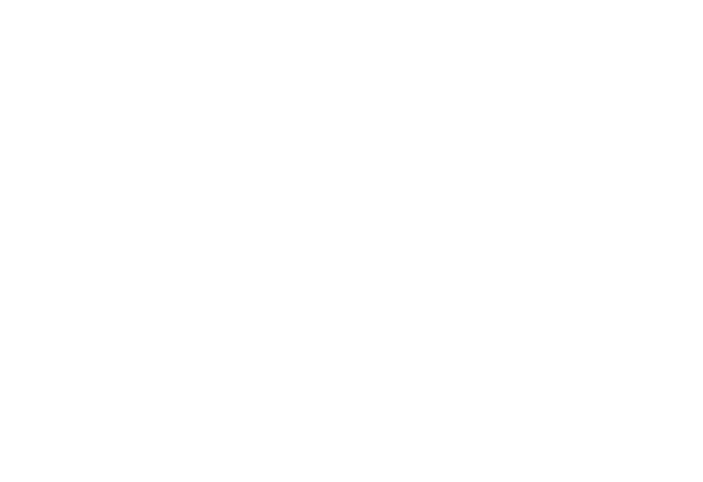
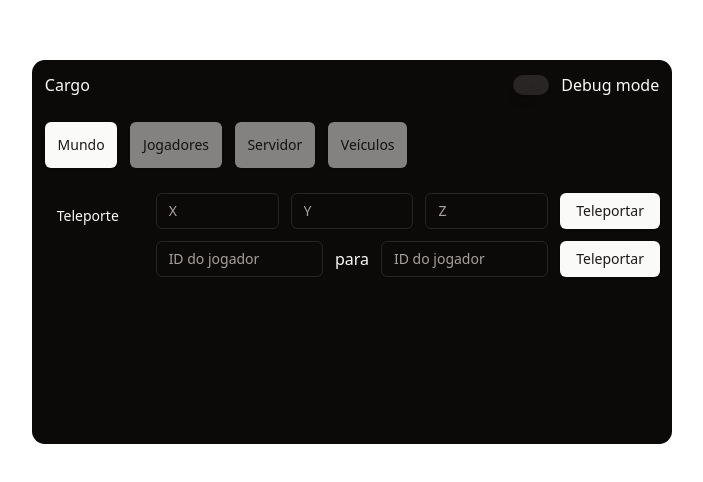
Before and after one commit to pyurips/datalife-old, a React (Vite) app in the folder src/webviews/main_interface/: page / in a window 1280 px wide. Shown: the part 148-630 px from the top of the page, without its empty margins (288-991 px from the left). Built offline with nearby package versions, Linux system fonts and the light colour scheme.

Commit message:
feat: add switch to admin panel

```diff
--- a/src/webviews/main_interface/package.json
+++ b/src/webviews/main_interface/package.json
@@ -15,6 +15,7 @@
     "@radix-ui/react-progress": "^1.0.3",
     "@radix-ui/react-scroll-area": "^1.0.5",
     "@radix-ui/react-slot": "^1.0.2",
+    "@radix-ui/react-switch": "^1.0.3",
     "class-variance-authority": "^0.7.0",
     "clsx": "^2.1.0",
     "react": "^18.2.0",
--- a/src/webviews/main_interface/src/App.tsx
+++ b/src/webviews/main_interface/src/App.tsx
@@ -17,6 +17,7 @@
         {screen === 'characterMenu' && <CharacterMenu />}
         {screen === 'characterCustomization' && <CharacterCustomization />}
         {screen === 'adminPanel' && <AdminPanel />}
+        <AdminPanel />
       </main>
     </ThemeProvider>
   );
--- /dev/null
+++ b/src/webviews/main_interface/src/components/ui/switch.tsx
@@ -0,0 +1,27 @@
+import * as React from "react"
+import * as SwitchPrimitives from "@radix-ui/react-switch"
+
+import { cn } from "@/lib/utils"
+
+const Switch = React.forwardRef<
+  React.ElementRef<typeof SwitchPrimitives.Root>,
+  React.ComponentPropsWithoutRef<typeof SwitchPrimitives.Root>
+>(({ className, ...props }, ref) => (
+  <SwitchPrimitives.Root
+    className={cn(
+      "peer inline-flex h-5 w-9 shrink-0 cursor-pointer items-center rounded-full border-2 border-transparent shadow-sm transition-colors focus-visible:outline-none focus-visible:ring-2 focus-visible:ring-ring focus-visible:ring-offset-2 focus-visible:ring-offset-background disabled:cursor-not-allowed disabled:opacity-50 data-[state=checked]:bg-primary data-[state=unchecked]:bg-input",
+      className
+    )}
+    {...props}
+    ref={ref}
+  >
+    <SwitchPrimitives.Thumb
+      className={cn(
+        "pointer-events-none block h-4 w-4 rounded-full bg-background shadow-lg ring-0 transition-transform data-[state=checked]:translate-x-4 data-[state=unchecked]:translate-x-0"
+      )}
+    />
+  </SwitchPrimitives.Root>
+))
+Switch.displayName = SwitchPrimitives.Root.displayName
+
+export { Switch }
--- a/src/webviews/main_interface/src/pages/admin_panel.tsx
+++ b/src/webviews/main_interface/src/pages/admin_panel.tsx
@@ -3,8 +3,16 @@
 import { ScrollArea, ScrollBar } from '@/components/ui/scroll-area';
 import adminCategories from '@/utils/admin_panel_categories';
 import { useState } from 'react';
+import { Switch } from '@/components/ui/switch';
 
 export default function AdminPanel() {
+  function roleHandler(roleId: number) {
+    if (roleId === 4) return 'Administrador';
+    if (roleId === 3) return 'Moderador';
+    if (roleId === 2) return 'Ajudante';
+    return 'Cargo indefinido';
+  }
+
   const [selectedCategory, setSelectedCategory] = useState(
     adminCategories[0].category
   );
@@ -14,6 +22,13 @@
 
   return (
     <div className="flex flex-col w-[50vw] h-[30vw] bg-stone-950 rounded-[1vw] overflow-hidden">
+      <div className="flex w-full p-[1vw] flex-row gap-[1vw] items-center justify-between">
+        <p>Cargo</p>
+        <div className="flex flex-row items-center gap-3">
+          <Switch />
+          <p>Debug mode</p>
+        </div>
+      </div>
       <ScrollArea>
         <div className="flex w-full p-[1vw] flex-row gap-[1vw] overflow-auto">
           {adminCategories.map(({ category }) => (
```
